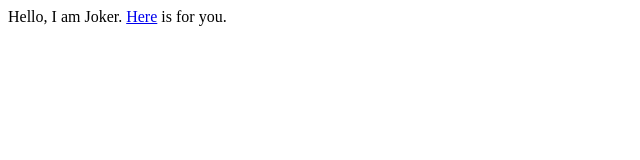
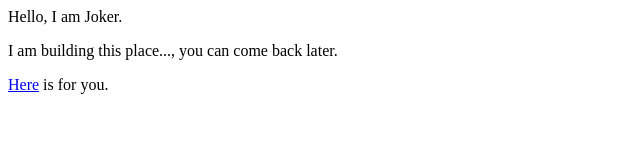
Before and after one commit to pcqpcq/pcqpcq.github.io, a plain HTML site: page index.html in a window 1280 px wide. Shown: the whole page, without its empty margins (0-640 px from the left). Drawn offline with Linux system fonts and the light colour scheme.

Commit message:
Update index.html

```diff
--- a/index.html
+++ b/index.html
@@ -1,4 +1,9 @@
 Hello, I am Joker.
 
+<p>
+  I am building this place..., you can come back later.
+</p>
 
-<a href="http://pcqpcq.github.io/blog/">Here</a> is for you.
+<span>
+<a href="http://blog.pcqpcq.me/">Here</a> is for you.
+</span>
```
